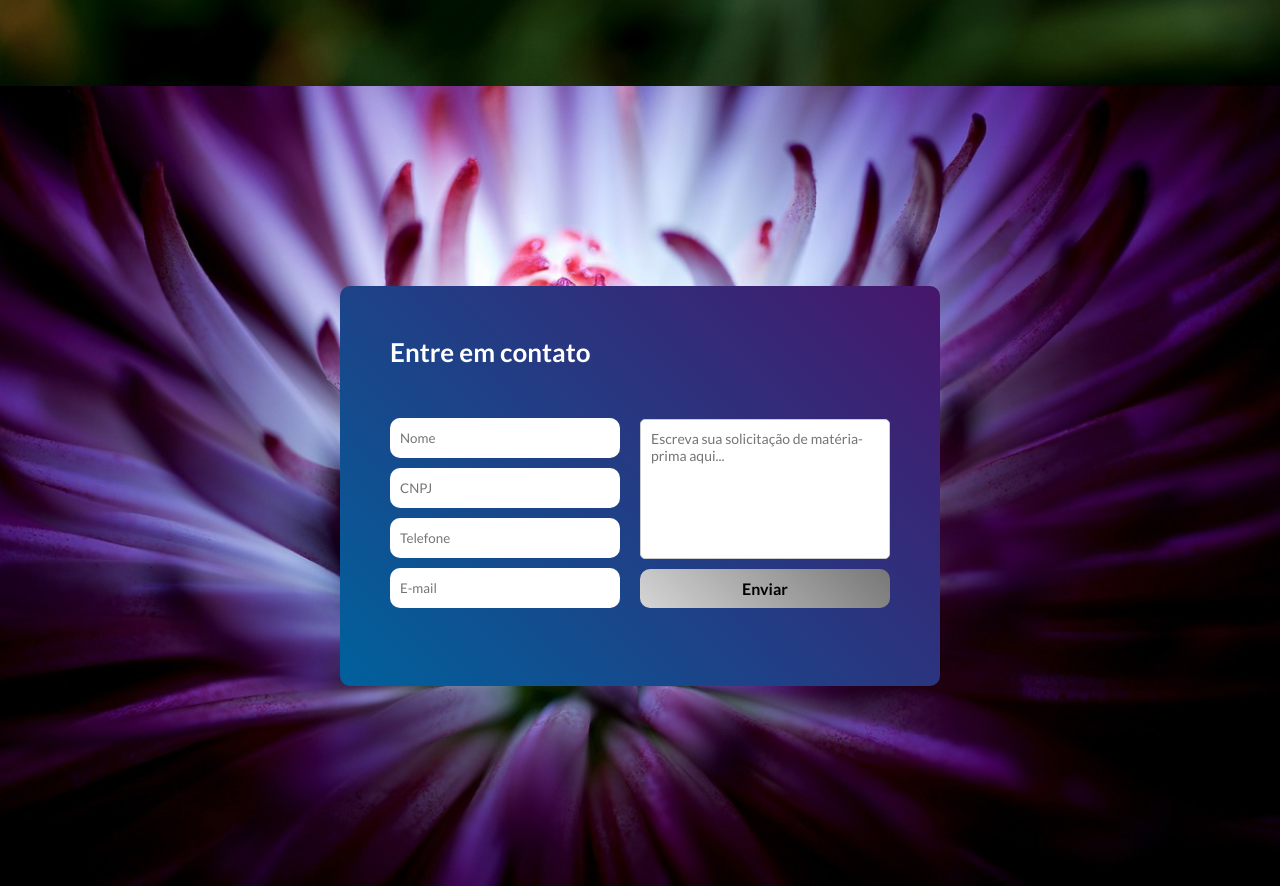
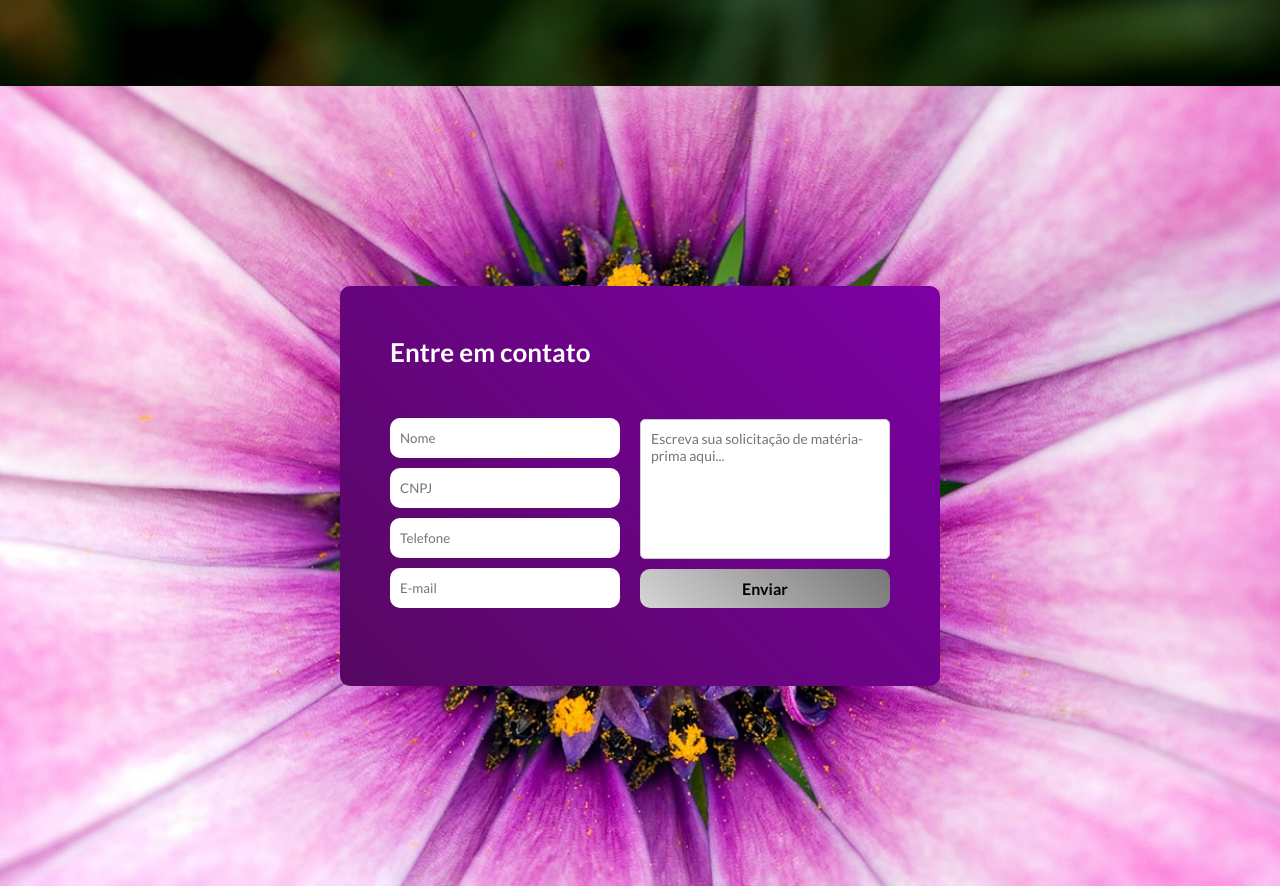
Before and after one commit to kauanhen02/fragrances, a plain HTML site: page index.html in a window 1280 px wide. Shown: the part 1614-2500 px from the top of the page. Drawn offline with Linux system fonts and the light colour scheme; a script that the page names is missing.

Commit message:
Update styles.css

```diff
--- a/styles.css
+++ b/styles.css
@@ -356,7 +356,7 @@ nav ul a:hover {
 /*Parte do Formulario*/
 
 #contact {
-  background-image: url(/image/a.jpg);
+  background-image: url(/image/e.jpg);
 
   background-position: center;
   background-repeat: no-repeat;
@@ -382,7 +382,7 @@ nav ul a:hover {
 }
 
 #contact .contato {
-   background: linear-gradient(45deg, #00619c, #47166b);
+   background: linear-gradient(45deg, #560862, #7d00a4);
 
   width: 60rem;
   height: 40rem;
```
